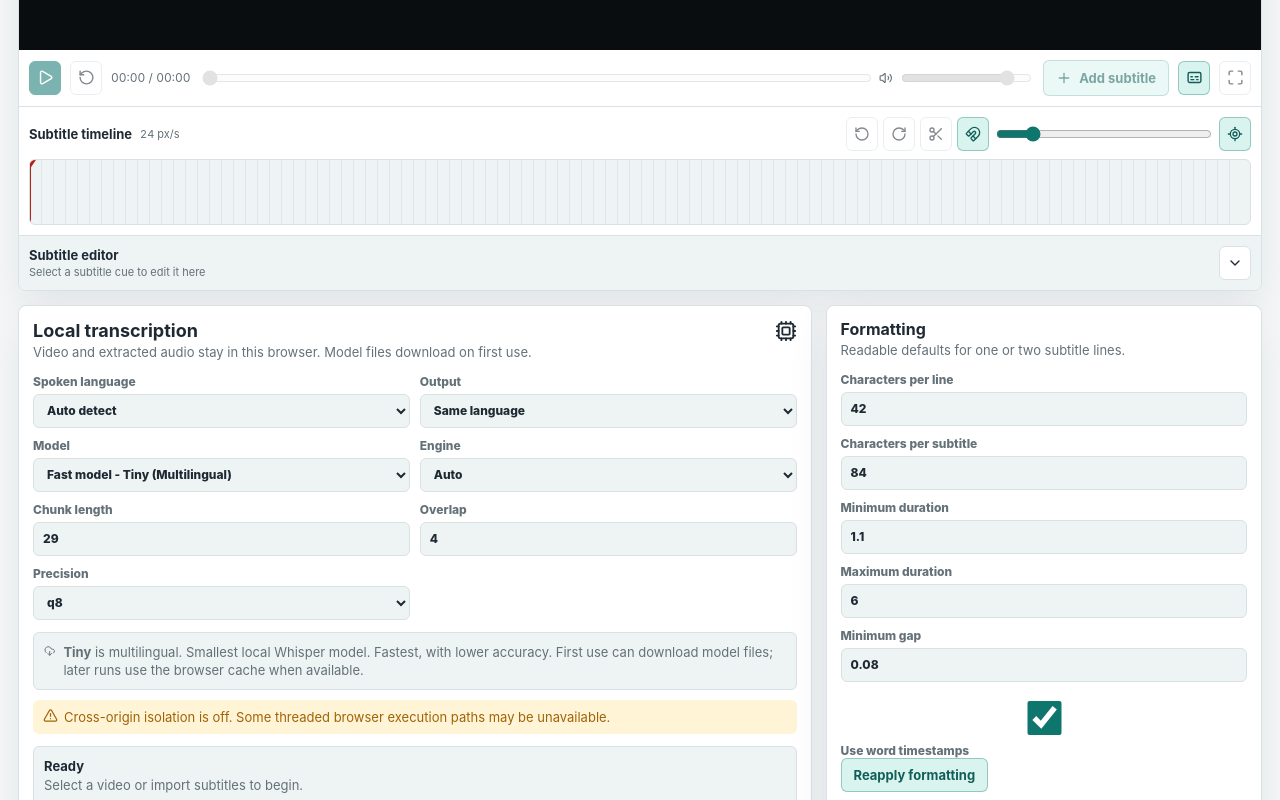
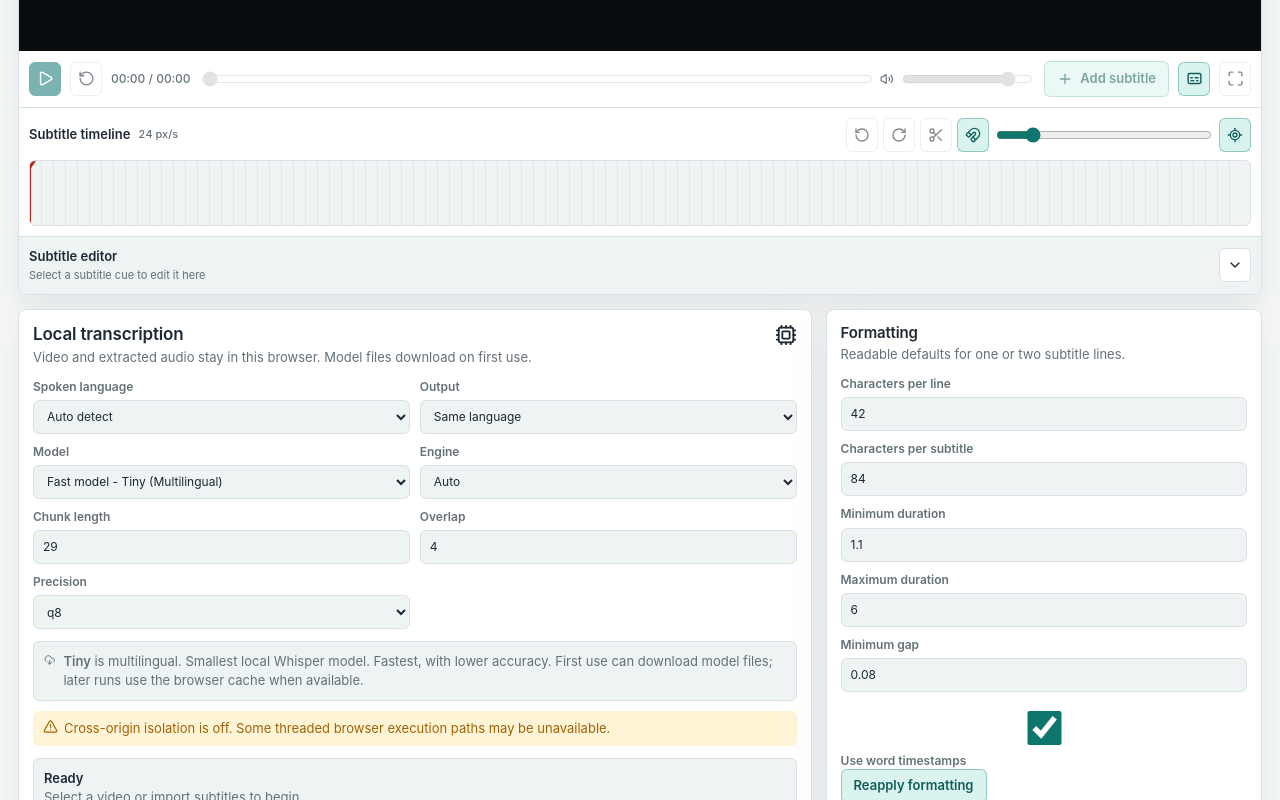
Before and after one commit to zxyandreay/auto-subtitle, a React (Vite) app: page / in a window 1280 px wide. Shown: the part 920-1720 px from the top of the page. Built offline with nearby package versions, Linux system fonts and the light colour scheme.

Commit message:
style(ui): refine application typography

```diff
--- a/src/index.css
+++ b/src/index.css
@@ -1,6 +1,18 @@
 :root {
-  font-family:
-    Inter, ui-sans-serif, system-ui, -apple-system, BlinkMacSystemFont, "Segoe UI", sans-serif;
+  --font-ui: Inter, ui-sans-serif, system-ui, -apple-system, BlinkMacSystemFont, "Segoe UI", sans-serif;
+  --font-size-xs: 11px;
+  --font-size-sm: 12px;
+  --font-size-md: 13px;
+  --font-size-lg: 15px;
+  --font-size-xl: 17px;
+  --font-weight-regular: 400;
+  --font-weight-medium: 500;
+  --font-weight-semibold: 600;
+  --font-weight-bold: 700;
+  font-family: var(--font-ui);
+  font-size: 14px;
+  font-weight: var(--font-weight-regular);
+  line-height: 1.45;
   color: #1f2933;
   background: #f5f7f8;
   color-scheme: light;
--- a/src/styles/app.css
+++ b/src/styles/app.css
@@ -51,6 +51,10 @@ body {
   color: var(--text);
 }
 
+strong {
+  font-weight: var(--font-weight-semibold);
+}
+
 .app-shell {
   min-height: 100vh;
   padding: 18px;
@@ -97,9 +101,10 @@ body {
 .panel-heading h2,
 .drop-zone h2 {
   color: var(--text);
-  font-size: 18px;
-  letter-spacing: 0;
-  line-height: 1.2;
+  font-size: var(--font-size-xl);
+  font-weight: var(--font-weight-semibold);
+  letter-spacing: -0.01em;
+  line-height: 1.25;
   margin: 0;
 }
 
@@ -107,8 +112,8 @@ body {
 .panel-heading p,
 .drop-zone p {
   color: var(--muted);
-  font-size: 13px;
-  line-height: 1.35;
+  font-size: var(--font-size-md);
+  line-height: 1.45;
   margin: 3px 0 0;
 }
 
@@ -127,8 +132,8 @@ body {
   border-radius: 999px;
   color: var(--success);
   display: inline-flex;
-  font-size: 12px;
-  font-weight: 700;
+  font-size: var(--font-size-sm);
+  font-weight: var(--font-weight-semibold);
   min-height: 30px;
   padding: 0 10px;
   white-space: nowrap;
@@ -181,10 +186,11 @@ body {
   border: 1px solid transparent;
   border-radius: 6px;
   display: inline-flex;
-  font-size: 13px;
-  font-weight: 700;
+  font-size: var(--font-size-md);
+  font-weight: var(--font-weight-semibold);
   gap: 7px;
   justify-content: center;
+  line-height: 1.2;
   min-height: 34px;
   transition:
     background 140ms ease,
@@ -310,11 +316,13 @@ body {
 .global-video-drop__message strong {
   color: var(--text);
   font-size: clamp(18px, 3vw, 24px);
+  font-weight: var(--font-weight-semibold);
+  letter-spacing: -0.01em;
 }
 
 .global-video-drop__message span {
   color: var(--muted);
-  font-size: 13px;
+  font-size: var(--font-size-md);
 }
 
 .drop-zone__icon {
@@ -360,14 +368,16 @@ body {
 
 .file-facts dt {
   color: var(--subtle);
-  font-size: 11px;
-  font-weight: 800;
+  font-size: var(--font-size-xs);
+  font-weight: var(--font-weight-semibold);
+  letter-spacing: 0.04em;
   text-transform: uppercase;
 }
 
 .file-facts dd {
   color: var(--text);
-  font-size: 13px;
+  font-size: var(--font-size-md);
+  font-weight: var(--font-weight-medium);
   margin: 2px 0 0;
   overflow: hidden;
   text-overflow: ellipsis;
@@ -383,8 +393,8 @@ body {
 .notice,
 .notice-banner {
   border-radius: 6px;
-  font-size: 13px;
-  line-height: 1.4;
+  font-size: var(--font-size-md);
+  line-height: 1.45;
 }
 
 .notice {
@@ -448,8 +458,8 @@ body {
   background: transparent;
   border: 0;
   color: currentColor;
-  font-size: 12px;
-  font-weight: 800;
+  font-size: var(--font-size-sm);
+  font-weight: var(--font-weight-semibold);
   margin-left: auto;
 }
 
@@ -479,6 +489,7 @@ body {
   flex-direction: column;
   gap: 10px;
   font-size: 14px;
+  font-weight: var(--font-weight-regular);
   justify-content: center;
 }
 
@@ -488,7 +499,7 @@ body {
   bottom: 8%;
   color: #ffffff;
   font-size: clamp(18px, 2.1vw, 30px);
-  font-weight: 700;
+  font-weight: var(--font-weight-bold);
   left: 50%;
   line-height: 1.28;
   max-width: min(82%, 920px);
@@ -516,7 +527,8 @@ body {
 
 .time-readout {
   color: var(--muted);
-  font-size: 12px;
+  font-size: var(--font-size-sm);
+  font-weight: var(--font-weight-medium);
   font-variant-numeric: tabular-nums;
   white-space: nowrap;
 }
@@ -536,7 +548,7 @@ body {
 .player-fullscreen-error {
   background: var(--warning-soft);
   color: var(--warning);
-  font-size: 12px;
+  font-size: var(--font-size-sm);
   margin: 0;
   padding: 8px 12px;
 }
@@ -556,12 +568,13 @@ body {
 }
 
 .subtitle-timeline__toolbar > strong {
-  font-size: 13px;
+  font-size: var(--font-size-md);
 }
 
 .subtitle-timeline__toolbar > span {
   color: var(--muted);
-  font-size: 11px;
+  font-size: var(--font-size-xs);
+  font-weight: var(--font-weight-medium);
   font-variant-numeric: tabular-nums;
 }
 
@@ -670,11 +683,11 @@ body {
   background: color-mix(in srgb, var(--blue) 88%, #0b1320);
   border-radius: 4px;
   color: #ffffff;
-  font-size: 10px;
+  font-size: var(--font-size-xs);
   font-variant-numeric: tabular-nums;
-  font-weight: 800;
+  font-weight: var(--font-weight-semibold);
   left: 13px;
-  line-height: 1;
+  line-height: 1.1;
   padding: 5px 6px;
   position: absolute;
   top: 4px;
@@ -745,7 +758,8 @@ body {
 
 .subtitle-timeline__cue-text {
   flex: 1;
-  font-size: 11px;
+  font-size: var(--font-size-xs);
+  font-weight: var(--font-weight-medium);
   min-width: 0;
   overflow: hidden;
   padding: 0 4px;
@@ -813,12 +827,12 @@ body {
 }
 
 .player-subtitle-editor__heading strong {
-  font-size: 13px;
+  font-size: var(--font-size-md);
 }
 
 .player-subtitle-editor__heading span {
   color: var(--muted);
-  font-size: 11px;
+  font-size: var(--font-size-xs);
 }
 
 .player-subtitle-editor__body {
@@ -839,7 +853,8 @@ body {
   border: 1px solid var(--border);
   border-radius: 6px;
   color: var(--text);
-  line-height: 1.4;
+  font-size: var(--font-size-md);
+  line-height: 1.5;
   min-height: 58px;
   padding: 8px;
   resize: vertical;
@@ -931,7 +946,7 @@ body {
 }
 
 .panel-heading--compact h2 {
-  font-size: 16px;
+  font-size: var(--font-size-lg);
 }
 
 .settings-grid {
@@ -949,9 +964,10 @@ body {
 .tool-row label {
   color: var(--muted);
   display: grid;
-  font-size: 12px;
-  font-weight: 800;
+  font-size: var(--font-size-sm);
+  font-weight: var(--font-weight-semibold);
   gap: 5px;
+  line-height: 1.35;
 }
 
 .settings-grid input,
@@ -964,6 +980,7 @@ body {
   border: 1px solid var(--border);
   border-radius: 6px;
   color: var(--text);
+  font-weight: var(--font-weight-regular);
   min-height: 34px;
   min-width: 0;
   padding: 7px 9px;
@@ -973,9 +990,10 @@ body {
   align-items: center;
   color: var(--muted);
   display: inline-flex;
-  font-size: 12px;
-  font-weight: 800;
+  font-size: var(--font-size-sm);
+  font-weight: var(--font-weight-semibold);
   gap: 7px;
+  line-height: 1.35;
 }
 
 .toggle-line input {
@@ -992,8 +1010,8 @@ body {
   border: 1px solid var(--border);
   border-radius: 6px;
   color: var(--muted);
-  font-size: 13px;
-  line-height: 1.4;
+  font-size: var(--font-size-md);
+  line-height: 1.45;
   margin-top: 12px;
   padding: 10px;
 }
@@ -1022,7 +1040,7 @@ body {
 
 .progress-card strong {
   color: var(--text);
-  font-size: 13px;
+  font-size: var(--font-size-md);
 }
 
 .progress-card__title {
@@ -1145,14 +1163,16 @@ progress {
 }
 
 .regeneration-dialog__header h2 {
-  font-size: 18px;
+  font-size: var(--font-size-xl);
+  font-weight: var(--font-weight-semibold);
+  letter-spacing: -0.01em;
   margin: 0;
 }
 
 .regeneration-dialog__header p,
 .regeneration-generate-row > span {
   color: var(--muted);
-  font-size: 12px;
+  font-size: var(--font-size-sm);
   margin: 3px 0 0;
 }
 
@@ -1183,7 +1203,7 @@ progress {
   border: 1px solid var(--border);
   border-radius: 6px;
   display: grid;
-  font-size: 12px;
+  font-size: var(--font-size-sm);
   gap: 8px;
   margin-top: 12px;
   padding: 10px;
@@ -1233,13 +1253,13 @@ progress {
 
 .regeneration-choice > span > span {
   color: var(--muted);
-  font-size: 12px;
+  font-size: var(--font-size-sm);
 }
 
 .regeneration-choice__cue {
   border-top: 1px solid color-mix(in srgb, var(--border) 75%, transparent);
   color: var(--text);
-  line-height: 1.4;
+  line-height: 1.45;
   margin-top: 5px;
   padding-top: 7px;
   white-space: pre-line;
@@ -1247,7 +1267,7 @@ progress {
 
 .regeneration-choice__cue > span {
   color: var(--muted);
-  font-size: 11px;
+  font-size: var(--font-size-xs);
   font-variant-numeric: tabular-nums;
 }
 
@@ -1280,7 +1300,7 @@ progress {
   align-items: center;
   color: var(--muted);
   display: flex;
-  font-size: 12px;
+  font-size: var(--font-size-sm);
   gap: 5px;
 }
 
@@ -1335,8 +1355,8 @@ progress {
   border-radius: 6px;
   color: var(--text);
   display: inline-flex;
-  font-size: 12px;
-  font-weight: 800;
+  font-size: var(--font-size-sm);
+  font-weight: var(--font-weight-semibold);
   height: 34px;
   justify-content: center;
   min-width: 38px;
@@ -1356,7 +1376,8 @@ progress {
 }
 
 .timestamp-field input {
-  font-size: 12px;
+  font-size: var(--font-size-sm);
+  font-weight: var(--font-weight-medium);
   font-variant-numeric: tabular-nums;
   width: 100%;
 }
@@ -1367,11 +1388,12 @@ progress {
 
 .timestamp-error {
   color: var(--danger);
-  font-size: 11px;
+  font-size: var(--font-size-xs);
 }
 
 .subtitle-row textarea {
-  line-height: 1.45;
+  font-size: var(--font-size-md);
+  line-height: 1.5;
   min-height: 72px;
   resize: vertical;
   width: 100%;
@@ -1387,8 +1409,8 @@ progress {
   background: transparent;
   border: 0;
   color: var(--accent-strong);
-  font-size: 12px;
-  font-weight: 800;
+  font-size: var(--font-size-sm);
+  font-weight: var(--font-weight-semibold);
   padding: 0;
 }
 
@@ -1402,7 +1424,8 @@ progress {
 
 .issue-list__item {
   border-radius: 5px;
-  font-size: 12px;
+  font-size: var(--font-size-sm);
+  line-height: 1.4;
   padding: 6px 8px;
 }
 
```
Also changed, not shown: 4 other files (tests, documents, lock files or other folders).
